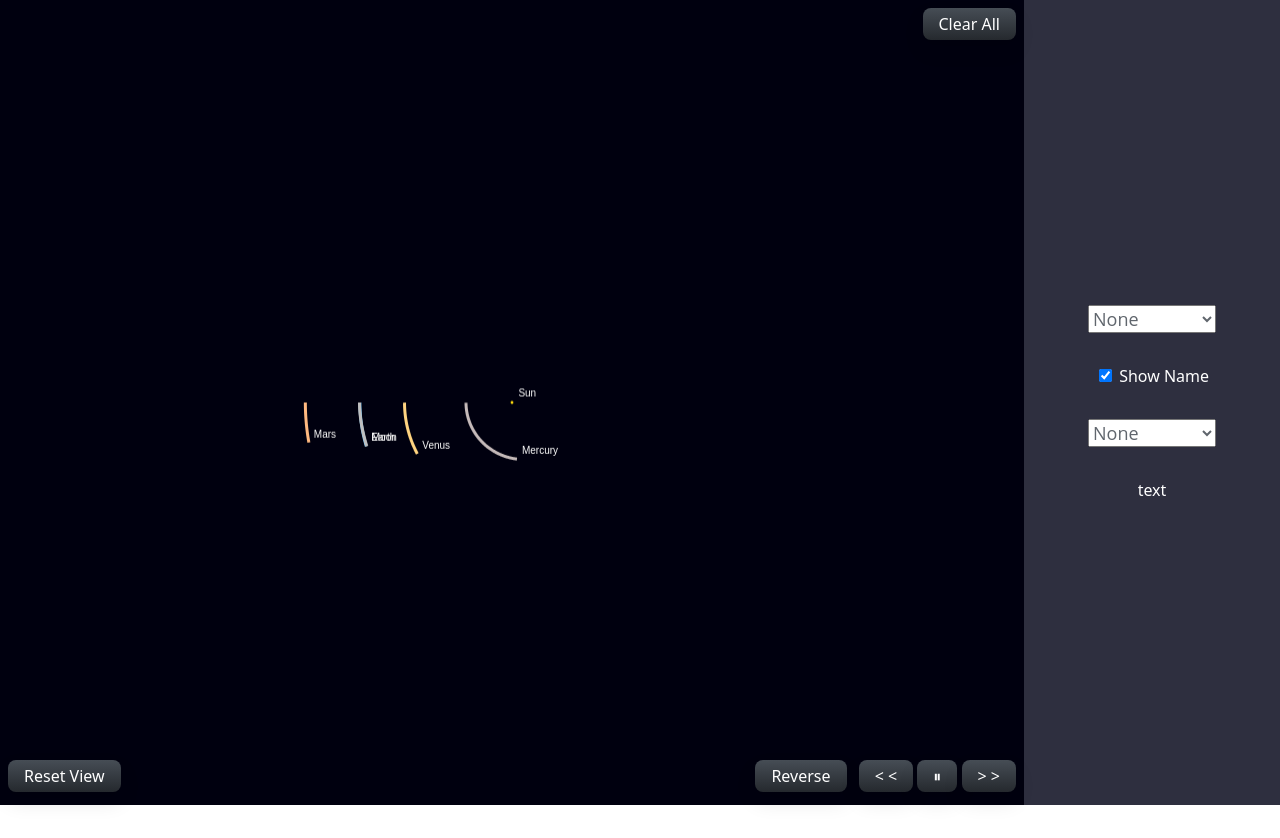
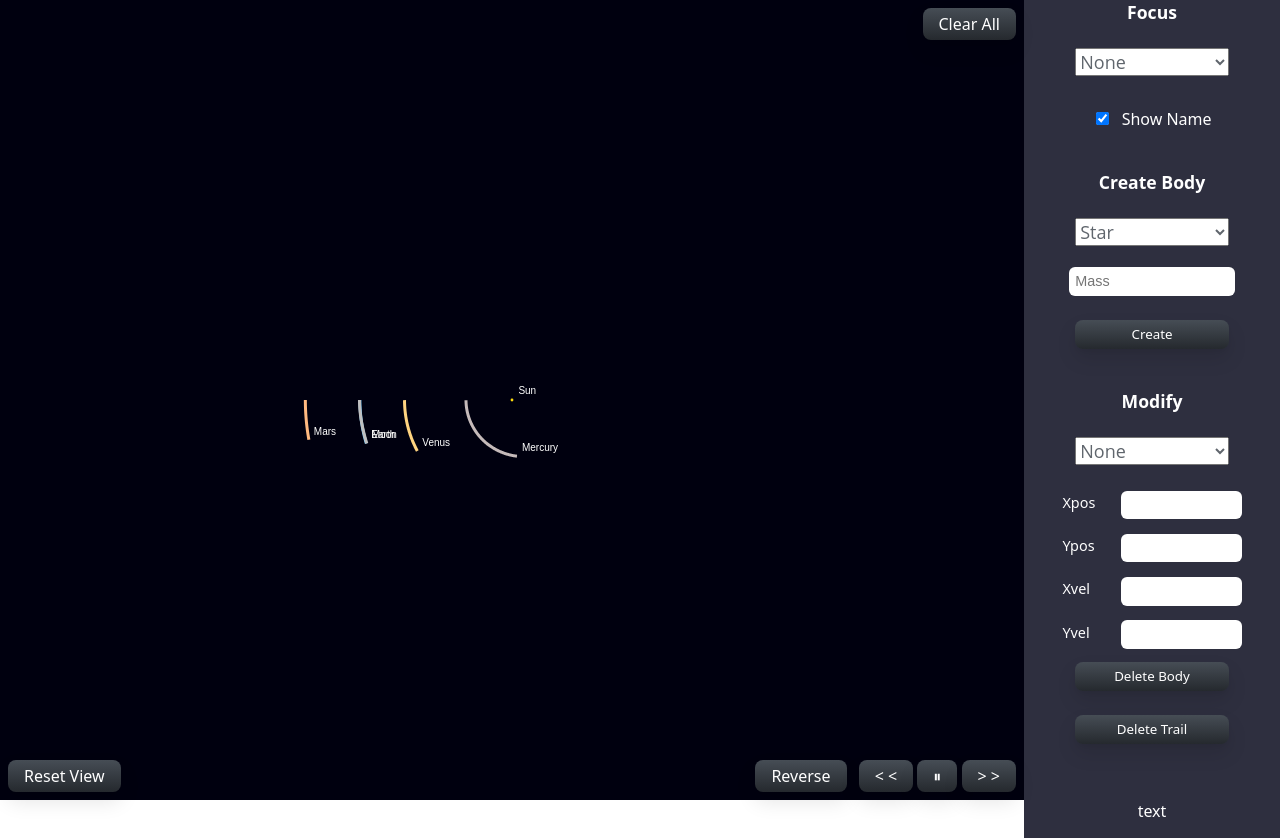
Before and after one commit to eshan168/orbitsimulator, a plain HTML site: page index.html in a window 1280 px wide. Before the commit the page ends 805 px from the top, so only its background shows below. Drawn offline with Linux system fonts and the light colour scheme.

Commit message:
Added create and modify sections to tool options

```diff
--- a/index.html
+++ b/index.html
@@ -14,6 +14,11 @@
         </div>
 
         <div id="tools">
+
+            <!-- Focus Section -->
+            <div class="toolSection">
+                <label class="sectionLabel">Focus</label>
+
                 <select id="focus" class="tooloptions">
                     <option value="none">None</option>
                 </select>
@@ -22,12 +27,58 @@
                     <input type="checkbox" class="checkbox" id="shownames" value="shownames" checked>
                     <label for="shownames" class="text">Show Name</label>
                 </div>
+            </div>
 
+            <!-- Create Body Section -->
+            <div class="toolSection">
+                <label class="sectionLabel">Create Body</label>
+
+                <select id="bodyType" class="tooloptions">
+                    <option value="star">Star</option>
+                    <option value="gas">Gas Body</option>
+                    <option value="rocky">Rocky Body</option>
+                </select>
+
+                <input type="number" id="massInput" class="tooloptions inputField" placeholder="Mass">
+
+                <button id="createBody" class="tooloptions">Create</button>
+            </div>
+
+            <!-- Modify Section -->
+            <div class="toolSection">
+                <label class="sectionLabel">Modify</label>
+
+                <!-- YOUR EXISTING MODIFY DROPDOWN -->
                 <select id="modify" class="tooloptions">
                     <option value="none">None</option>
                 </select>
 
+                <div class="inputRow">
+                    <label class="text">Xpos</label>
+                    <input type="number" id="xpos" class="inputField">
+                </div>
+
+                <div class="inputRow">
+                    <label class="text">Ypos</label>
+                    <input type="number" id="ypos" class="inputField">
+                </div>
+
+                <div class="inputRow">
+                    <label class="text">Xvel</label>
+                    <input type="number" id="xvel" class="inputField">
+                </div>
+
+                <div class="inputRow">
+                    <label class="text">Yvel</label>
+                    <input type="number" id="yvel" class="inputField">
+                </div>
+
+                <button id="deleteBody" class="tooloptions">Delete Body</button>
+                <button id="deleteTrail" class="tooloptions">Delete Trail</button>
+            </div>
+
             <p id="debug">text</p>
+
         </div>
 
         <div id="lowerLeftButtons">
--- a/style.css
+++ b/style.css
@@ -23,12 +23,14 @@
 #canvascontainer {
     display: block;
     width: 80%;
+    height: 100vh; /* fixes stretch */
 }
 
 canvas {
     background-color: rgb(0, 0, 15);
     height: 100%;
     width: 100%;
+    object-fit: contain; /* prevents distortion */
 }
 
 #lowerRightButtons {
@@ -139,12 +141,59 @@
     width: 50%;
 }
 
-#focus {
-
+/* Section layout */
+.toolSection {
+    width: 100%;
+    display: flex;
+    flex-direction: column;
+    align-items: center;
+    margin-bottom: 1.5rem;
 }
 
-#modify {
+/* Section titles */
+.sectionLabel {
+    color: white;
+    font-size: 1.1rem;
+    margin-bottom: 0.5rem;
+    font-weight: bold;
+}
 
+/* Inputs */
+.inputField {
+    width: 60%;
+    padding: 0.4rem;
+    border-radius: 6px;
+    border: none;
+    margin-top: 0.3rem;
+    font-size: 0.9rem;
+}
+
+/* Label + input row */
+.inputRow {
+    display: flex;
+    align-items: center;
+    justify-content: space-between;
+    width: 70%;
+    margin: 0.3rem 0;
+}
+
+.inputRow label {
+    font-size: 0.9rem;
+}
+
+/* Toolbar consistency */
+#tools button {
+    width: 60%;
+    margin-top: 0.5rem;
+}
+
+#tools select {
+    width: 60%;
+}
+
+/* Checkbox spacing */
+.checkbox {
+    margin-right: 0.5rem;
 }
 
 @media (max-width:768px) {
```
Lines whose indentation alone changed are shown as unchanged.
